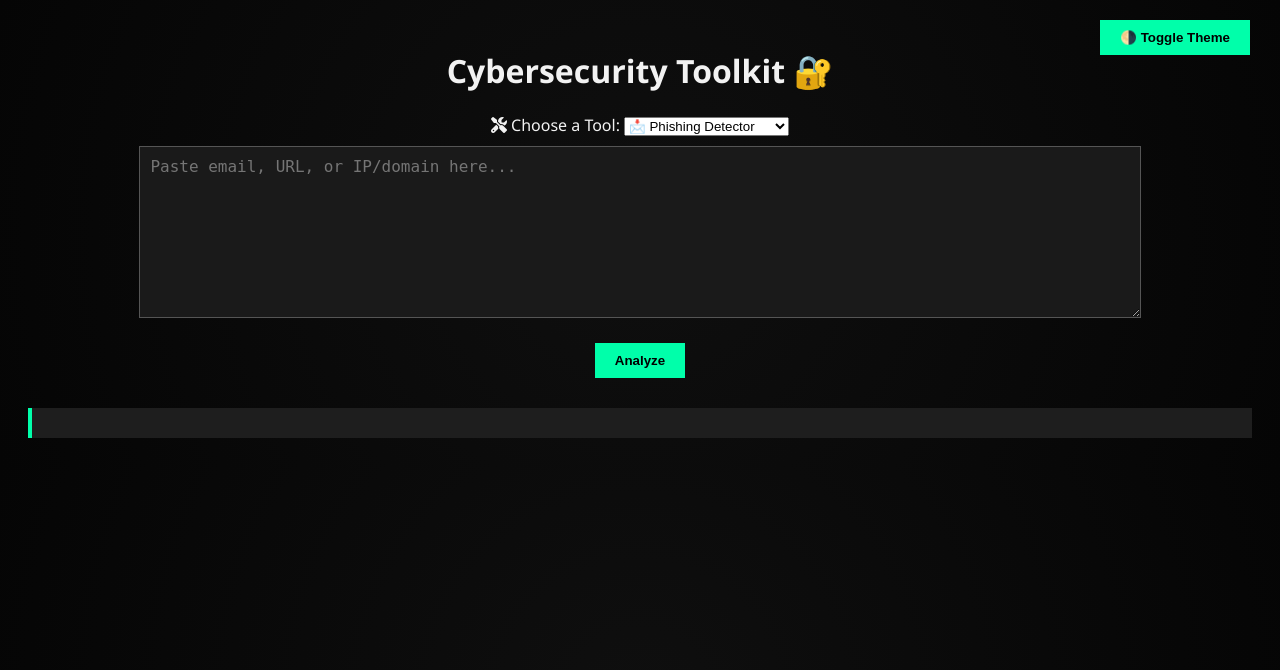
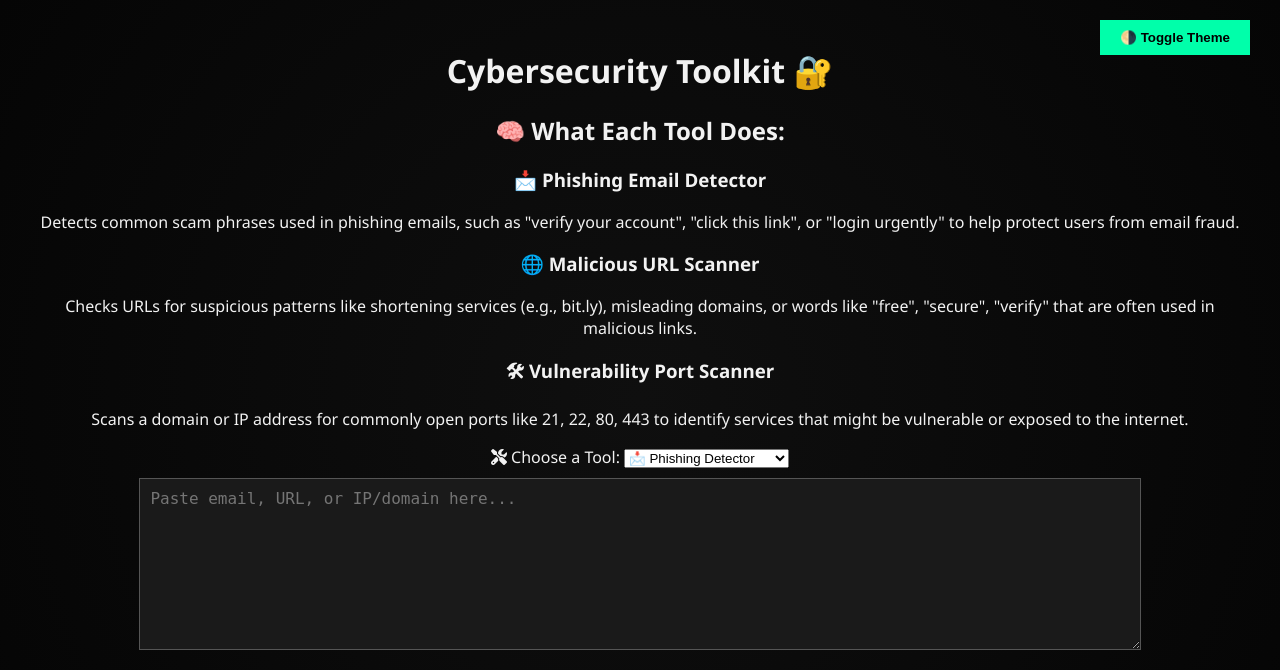
Before and after one commit to Red-Phoenix-01/cybersecurity-toolkit, a Flask app: page / in a window 1280 px wide. Shown: the top 670 px of the page. Run offline with Flask 3, Linux system fonts and the light colour scheme.

Commit message:
Update index.html

```diff
--- a/templates/index.html
+++ b/templates/index.html
@@ -15,6 +15,20 @@
     </div>
 
     <h1>Cybersecurity Toolkit 🔐</h1>
+
+    <!-- 🧠 Tool Info Section -->
+    <div class="tool-info">
+        <h2>🧠 What Each Tool Does:</h2>
+
+        <h3>📩 Phishing Email Detector</h3>
+        <p>Detects common scam phrases used in phishing emails, such as "verify your account", "click this link", or "login urgently" to help protect users from email fraud.</p>
+
+        <h3>🌐 Malicious URL Scanner</h3>
+        <p>Checks URLs for suspicious patterns like shortening services (e.g., bit.ly), misleading domains, or words like "free", "secure", "verify" that are often used in malicious links.</p>
+
+        <h3>🛠 Vulnerability Port Scanner</h3>
+        <p>Scans a domain or IP address for commonly open ports like 21, 22, 80, 443 to identify services that might be vulnerable or exposed to the internet.</p>
+    </div>
 
     <div class="tooltip">
         <label for="tool"><i class="fas fa-tools"></i> Choose a Tool:</label>
```
